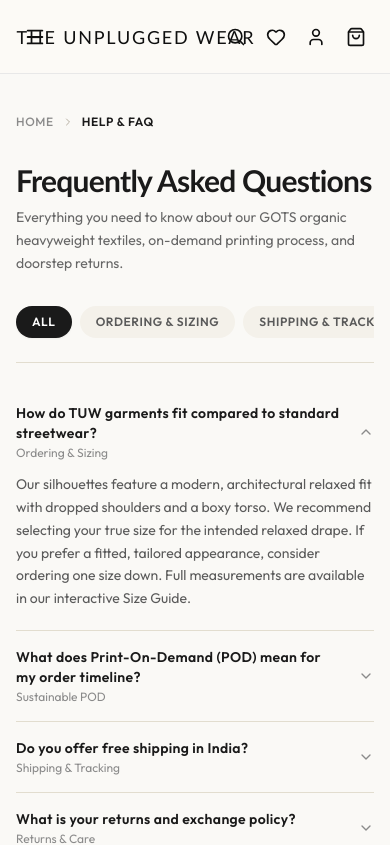
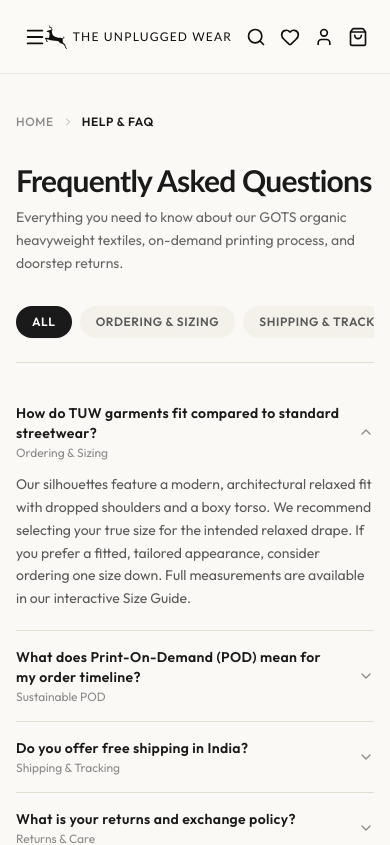
Before and after one commit to UnmarriedIdentity/TUW-Website, a Next.js app: page /faq in a window 390 px wide. Shown: the top 845 px of the page. Built offline with nearby package versions, Linux system fonts and the light colour scheme.

Commit message:
fix(header): true-center persistent brand lockup, solid mobile navbar (TL-WEB-024)

```diff
--- a/src/components/layout/Header.tsx
+++ b/src/components/layout/Header.tsx
@@ -175,16 +175,14 @@
 
       {/* 2. Main Navigation Bar (73px, store-canvas) — Node 221:12623 */}
       <header
-        className={`sticky top-0 z-40 border-b border-store-border transition-all duration-300 ${
-          isScrolled
-            ? 'bg-store-canvas/95 backdrop-blur-md shadow-xs'
-            : 'bg-store-canvas'
+        className={`sticky top-0 z-40 border-b border-store-border bg-store-canvas transition-all duration-200 ${
+          isScrolled ? 'shadow-xs' : 'shadow-none'
         }`}
       >
         <div className="max-w-7xl mx-auto px-4 sm:px-6 lg:px-8">
-          <div className="flex items-center justify-between header-main-height">
+          <div className="flex items-center header-main-height">
             {/* Left: Mobile Hamburger & Desktop Navigation Links */}
-            <div className="flex items-center gap-6 lg:gap-8">
+            <div className="flex flex-1 items-center justify-start gap-6 lg:gap-8 min-w-0">
               <button
                 type="button"
                 onClick={() => setIsMobileMenuOpen(true)}
@@ -214,45 +212,28 @@
               </nav>
             </div>
 
-            {/* Center: Rolls-Royce Inspired Morphing Brand Wordmark & Emblem */}
-            <div className="relative flex items-center justify-center h-12 w-64 sm:w-72 lg:w-80">
-              {/* 1. Full Wordmark: "THE UNPLUGGED WEAR" (Visible at top) */}
+            {/* Center: Persistent Brand Lockup — always centered on all devices */}
+            <div className="flex shrink-0 items-center justify-center px-2">
               <Link
                 href="/"
                 aria-label="The Unplugged Wear - Homepage"
-                className={`absolute inset-0 flex items-center justify-center transition-all duration-300 ease-out ${
-                  isScrolled
-                    ? 'opacity-0 -translate-y-2 scale-95 pointer-events-none'
-                    : 'opacity-100 translate-y-0 scale-100 pointer-events-auto'
-                }`}
+                className="flex items-center justify-center gap-1.5 sm:gap-2"
               >
-                <span className="font-heading font-medium text-lg sm:text-xl lg:text-2xl uppercase tracking-widest text-store-text-primary hover:text-black transition-colors whitespace-nowrap">
+                <TuwEmblem className="h-6 w-auto shrink-0 text-store-text-primary sm:h-8 lg:h-9" />
+                <span className="whitespace-nowrap font-heading font-medium uppercase tracking-widest text-store-text-primary text-xs sm:text-sm lg:text-xl">
                   The Unplugged Wear
                 </span>
-              </Link>
-
-              {/* 2. Signature Logo Emblem: TuwEmblem (Visible when scrolled) */}
-              <Link
-                href="/"
-                aria-label="The Unplugged Wear - Homepage"
-                className={`absolute inset-0 flex items-center justify-center transition-all duration-300 ease-out ${
-                  isScrolled
-                    ? 'opacity-100 translate-y-0 scale-100 pointer-events-auto'
-                    : 'opacity-0 translate-y-2 scale-90 pointer-events-none'
-                }`}
-              >
-                <TuwEmblem className="h-9 w-auto text-store-text-primary hover:text-black transition-transform duration-200 hover:scale-105" />
               </Link>
             </div>
 
             {/* Right: 4 Action Icons matching Figma node 221:12633 */}
-            <div className="flex items-center gap-1 sm:gap-2">
+            <div className="flex flex-1 items-center justify-end gap-0.5 sm:gap-2">
               {/* 1. Search */}
               <button
                 type="button"
                 onClick={() => setIsSearchOpen(!isSearchOpen)}
                 aria-label="Search catalog"
-                className="w-9 h-9 rounded-full flex items-center justify-center text-store-text-primary hover:text-black hover:bg-black/5 active:scale-95 transition-all cursor-pointer"
+                className="w-8 h-8 sm:w-9 sm:h-9 rounded-full flex items-center justify-center text-store-text-primary hover:text-black hover:bg-black/5 active:scale-95 transition-all cursor-pointer"
               >
                 <Search size={20} />
               </button>
@@ -261,7 +242,7 @@
               <Link
                 href="/wishlist"
                 aria-label="View wishlist"
-                className="relative w-9 h-9 rounded-full flex items-center justify-center text-store-text-primary hover:text-black hover:bg-black/5 active:scale-95 transition-all cursor-pointer"
+                className="relative w-8 h-8 sm:w-9 sm:h-9 rounded-full flex items-center justify-center text-store-text-primary hover:text-black hover:bg-black/5 active:scale-95 transition-all cursor-pointer"
               >
                 <Heart size={20} />
                 {wishlist.length > 0 && (
@@ -275,7 +256,7 @@
               <Link
                 href="/login"
                 aria-label="My Account"
-                className="w-9 h-9 rounded-full flex items-center justify-center text-store-text-primary hover:text-black hover:bg-black/5 active:scale-95 transition-all cursor-pointer"
+                className="w-8 h-8 sm:w-9 sm:h-9 rounded-full flex items-center justify-center text-store-text-primary hover:text-black hover:bg-black/5 active:scale-95 transition-all cursor-pointer"
               >
                 <User size={20} />
               </Link>
@@ -285,7 +266,7 @@
                 type="button"
                 onClick={() => setIsCartDrawerOpen(true)}
                 aria-label="Open shopping cart"
-                className="relative w-9 h-9 rounded-full flex items-center justify-center text-store-text-primary hover:text-black hover:bg-black/5 active:scale-95 transition-all cursor-pointer"
+                className="relative w-8 h-8 sm:w-9 sm:h-9 rounded-full flex items-center justify-center text-store-text-primary hover:text-black hover:bg-black/5 active:scale-95 transition-all cursor-pointer"
               >
                 <ShoppingBag size={20} />
                 {cartCount > 0 && (
```
